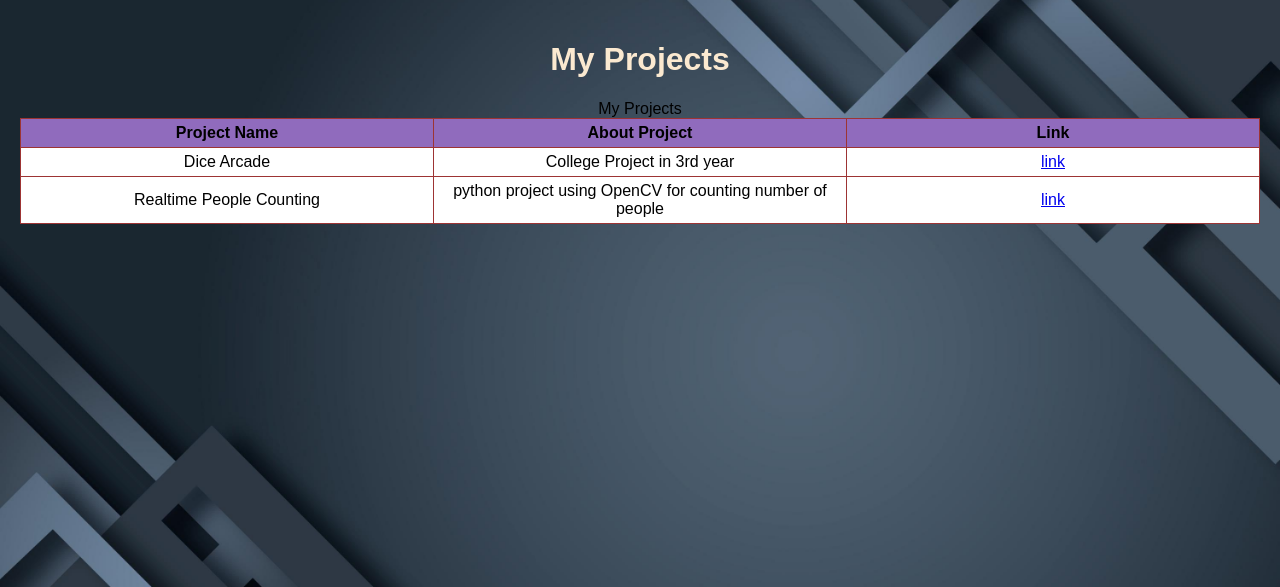
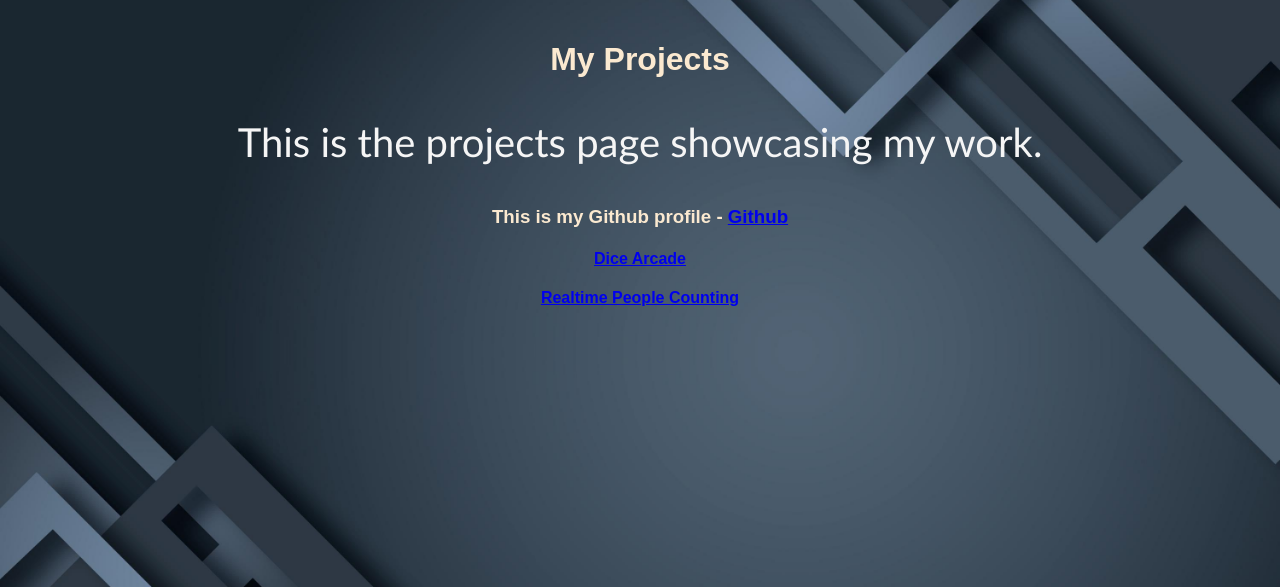
Before and after one commit to Hitman7084/My_Portfolio, a Flask app: page /projects in a window 1280 px wide. Shown: the part 46-633 px from the top of the page. Run offline with Flask 3, Linux system fonts and the light colour scheme.

Commit message:
table deleted

```diff
--- a/static/css/styles.css
+++ b/static/css/styles.css
@@ -63,41 +63,6 @@ h3 {
     color: grey
 }
 
-/* Table css code below */
-.table_component {
-    overflow: auto;
-    width: 100%;
-}
-
-.table_component table {
-    border: 1px solid #153c43;
-    height: 100%;
-    width: 100%;
-    table-layout: fixed;
-    border-collapse: collapse;
-    border-spacing: 1px;
-    text-align: center;
-}
-
-.table_component caption {
-    caption-side: top;
-    text-align: center;
-}
-
-.table_component th {
-    border: 1px solid #9d3434;
-    background-color: #906bbd;
-    color: #000000;
-    padding: 5px;
-}
-
-.table_component td {
-    border: 1px solid #9d3434;
-    background-color: #ffffff;
-    color: #000000;
-    padding: 5px;
-}
-
 /* faded animation below here */
 @keyframes fadeIn {
     from { opacity: 0; }
--- a/templates/projects.html
+++ b/templates/projects.html
@@ -1,31 +1,13 @@
 {% extends 'base.html' %}
 
-{% block title %} My Projects {% endblock %}
+{% block title %}My Projects{% endblock %}
 
 {% block content %}
-<h1> My Projects </h1>
-    <div class="table_component" role="region" tabindex="0">
-        <table>
-            <caption> My Projects </caption>
-            <thead>
-                <tr>
-                    <th> Project Name </th>
-                    <th> About Project </th>
-                    <th> Link </th>
-                </tr>
-            </thead>
-            <tbody>
-                <tr>
-                    <td> Dice Arcade </td>
-                    <td> College Project in 3rd year </td>
-                    <td><a href = 'https://github.com/Hitman7084/Mini-Project'> link </a></td>
-                </tr>
-                <tr>
-                    <td> Realtime People Counting </td>
-                    <td> python project using OpenCV for counting number of people </td>
-                    <td><a href = 'https://github.com/Hitman7084/Realtime_people_counting'> link </a></td>
-                </tr>
-            </tbody>
-        </table>
-    </div>
+<h1>My Projects</h1>
+<p>
+    This is the projects page showcasing my work.
+    <h3> This is my Github profile - <a href = 'https://github.com/Hitman7084'> Github </a></h3>
+    <h4 class = 'proj'><a href = 'https://github.com/Hitman7084/Mini-Project'> Dice Arcade </a></h4>
+    <h4 class = 'proj'><a href = 'https://github.com/Hitman7084/Realtime_people_counting'> Realtime People Counting </a></h4>
+</p>
 {% endblock %}
```
